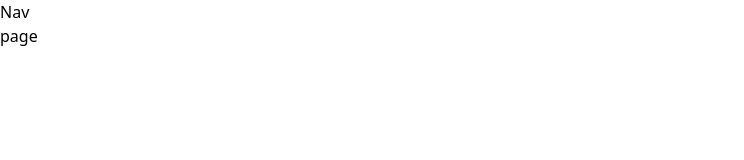
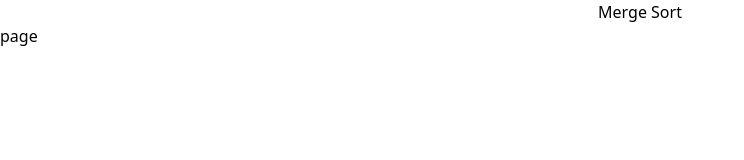
Before and after one commit to ibra-mustafa/sorting-visualiser, a Next.js app: page / in a window 1280 px wide. Shown: the top 160 px of the page, without its empty margins (0-744 px from the left). Built offline with nearby package versions, Linux system fonts and the light colour scheme.

Commit message:
Added mergesort butto

```diff
--- a/src/app/(sorting visualiser)/layout.tsx
+++ b/src/app/(sorting visualiser)/layout.tsx
@@ -7,9 +7,11 @@ export default function RootLayout({
 }) {
   return (
     <html lang="en">
-      <body><div className="bg-grey-300 sm:row-span-2 row-span-3 w-screen grid grid-flow-row">
-        Nav{/* <NavButtons onAlgoChange={onAlgoChange} settings={setting} sort={sort}/> */}
-      </div>
+      <body><nav className="grid grid-flow-row bg-grey-300 sm:row-span-2 row-span-3 w-screen grid grid-flow-row">
+        <div className='flex items-center justify-center w-full'>
+          <button>Merge Sort</button>
+        </div>
+        </nav>
       {children}</body>
     </html>
   )
```
